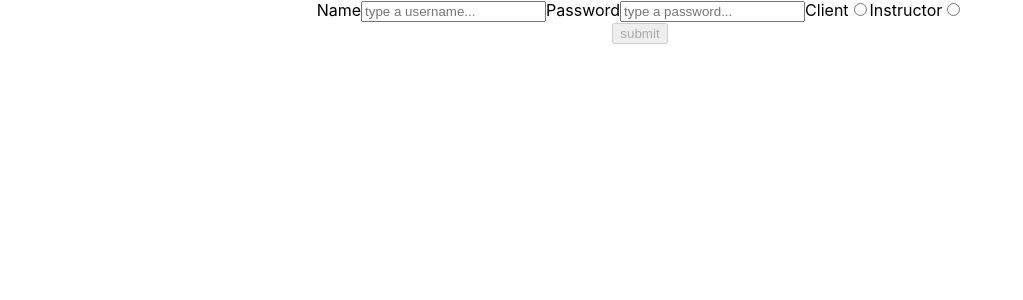
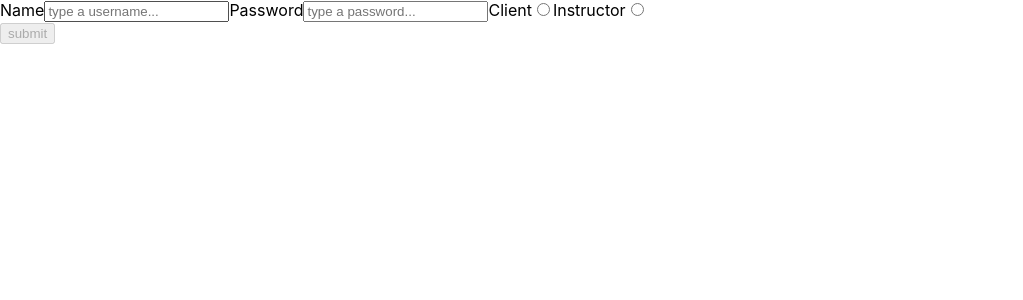
Before and after one commit to BuildWeekAnywhereFitness/Front-End, a React (Create React App) app in the folder front-end/: page / in a window 1280 px wide. Shown: the top 300 px of the page, without its empty margins (0-1023 px from the left). Built offline with nearby package versions, Linux system fonts and the light colour scheme.

Commit message:
Fixed bugs

```diff
--- a/front-end/src/App.js
+++ b/front-end/src/App.js
@@ -1,21 +1,14 @@
-import React, {useState} from 'react'
+import './App.css';
+import Form from './components/SignupForm';
+import SignIn from './components/SignIn';
 
-import './App.css';
-import Form from './SignupForm';
-import schema from './formSchema'
-import SignIn from './SignIn'
-
-
-export default function App() {
-
+function App() {
 
   return (
-    <div className="App">
-
-      <div className="container">
+      <div>
         <Form/>
-
       </div>
-    </div>
   );
 }
+
+export default App;
--- a/front-end/src/SignupForm.js
+++ b/front-end/src/components/SignupForm.js
@@ -3,8 +3,7 @@ import React, {useState} from 'react'
 const initialFormValues = {
     username: '',
     password: '',
-    client: '',
-    instructor: '',
+    user: '',
   }
 
 export default function App() {
```
Also changed, not shown: front-end/src/components/SignIn.js (renamed from front-end/src/SignIn.js), front-end/src/components/formSchema.js (renamed from front-end/src/formSchema.js).
